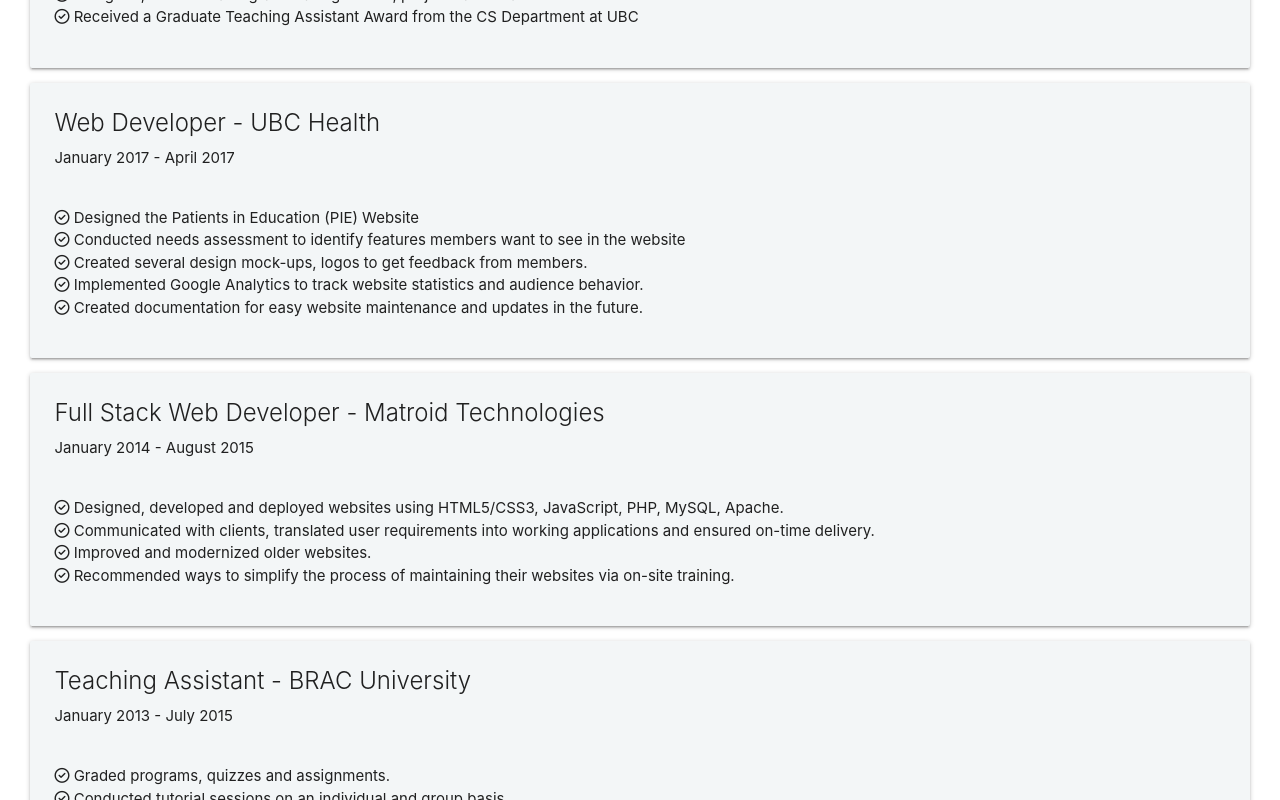
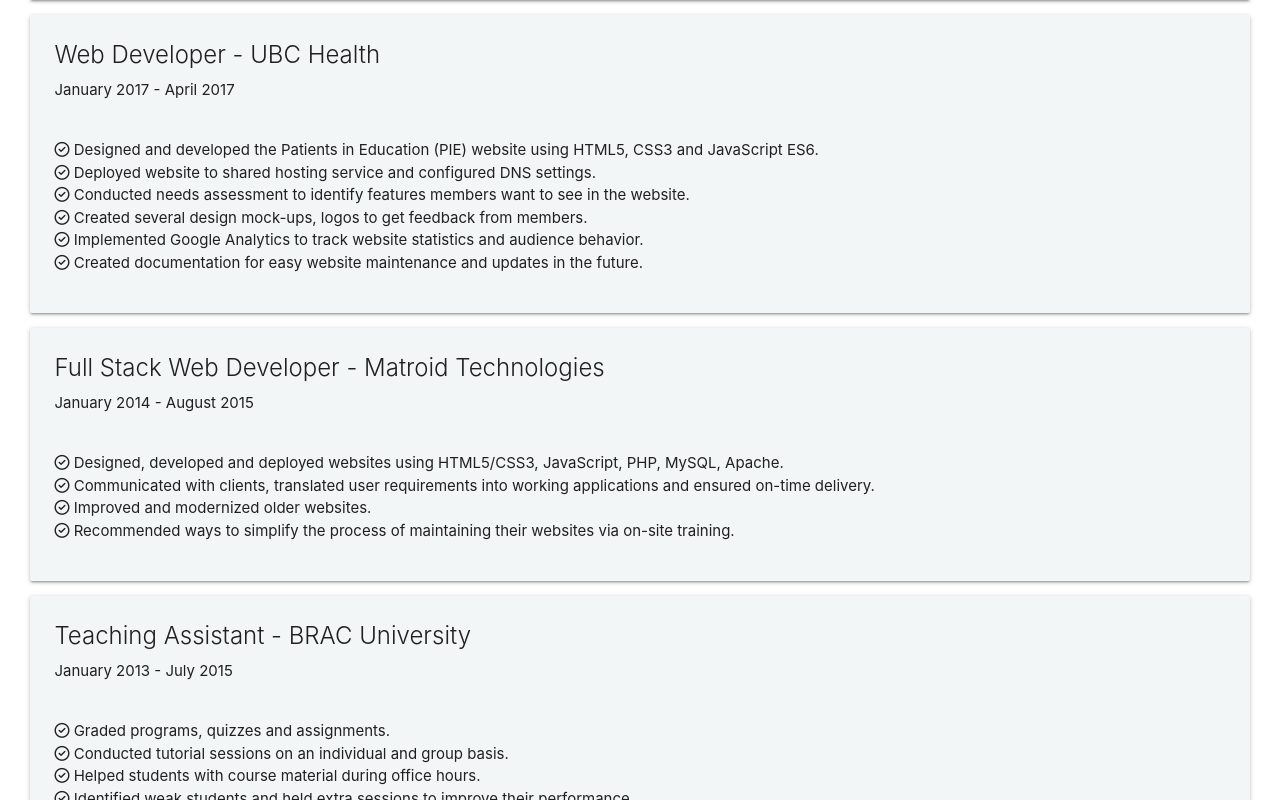
Before and after one commit to adnanreza/personal-site, a React (Create React App) app: page /Resume in a window 1280 px wide. Shown: the part 1380-2180 px from the top of the page. Built offline with nearby package versions, Linux system fonts and the light colour scheme; the HTML template or start-up script is replaced by a standard one.

Commit message:
Added periods after sentences

```diff
--- a/src/components/pages/Experience.js
+++ b/src/components/pages/Experience.js
@@ -11,17 +11,18 @@
     'Documented database schemas and business logic using ER diagrams and flowcharts.'
   ];
   const accomplishmentsWDUBC = [
-    'Designed the Patients in Education (PIE) Website',
-    'Conducted needs assessment to identify features members want to see in the website',
+    'Designed and developed the Patients in Education (PIE) website using HTML5, CSS3 and JavaScript ES6.',
+    'Deployed website to shared hosting service and configured DNS settings.',
+    'Conducted needs assessment to identify features members want to see in the website.',
     'Created several design mock-ups, logos to get feedback from members.',
     'Implemented Google Analytics to track website statistics and audience behavior.',
     'Created documentation for easy website maintenance and updates in the future.'
   ];
   const accomplishmentsWDUBC2 = [
-    'Performed comprehensive internal assessment of existing CALP websites',
+    'Performed comprehensive internal assessment of existing CALP websites.',
     'Recommended ways to reduce hosting costs by streamlining the number of hosting providers based on the bandwidth and technology stack needs of each project.',
     'Developed online case studies based on designs provided by CALP researchers.',
-    'Maintained existing CALP websites'
+    'Maintained existing CALP websites.'
   ];
   const accomplishmentsMT = [
     'Designed, developed and deployed websites using HTML5/CSS3, JavaScript, PHP, MySQL, Apache.',
--- a/src/components/pages/Resume.js
+++ b/src/components/pages/Resume.js
@@ -29,8 +29,7 @@
   );
   const summary = [
     'Full stack software engineer with 2 years of professional experience in several programming languages, frameworks, and environments.',
-    'Skilled in translating business requirements into robust technical solutions that are delivered on time.',
-    'Currently seeking a position working with the latest JavaScript web stack, including React/Redux/GraphQL Node.js, Express, MongoDB, PostgreSQL/MySQL.'
+    'Skilled in translating business requirements into robust technical solutions that are delivered on time.'
   ];
   const clientSide = 'JavaScript ES6, React, Redux, HTML5, CSS3, SASS';
   const serverSide = 'Java, PHP, Python, Node.js, Express.js, REST, MVC';
@@ -45,16 +44,17 @@
     'Documented database schemas and business logic using ER diagrams and flowcharts.'
   ];
   const accomplishmentsWDUBC = [
-    'Designed the Patients in Education (PIE) Website',
-    'Conducted needs assessment to identify features members want to see in the website',
+    'Designed and developed the Patients in Education (PIE) website using HTML5, CSS3 and JavaScript ES6.',
+    'Deployed website to shared hosting service and configured DNS settings.',
+    'Conducted needs assessment to identify features members want to see in the website.',
     'Created several design mock-ups, logos to get feedback from members.',
     'Implemented Google Analytics to track website statistics and audience behavior.',
     'Created documentation for easy website maintenance and updates in the future.'
   ];
   const accomplishmentsGTA = [
-    'Designed, ran and managed laboratory and tutorial sessions',
-    'Designed, reviewed and graded assignments, projects and exams',
-    'Received a Graduate Teaching Assistant Award from the CS Department at UBC'
+    'Designed, ran and managed laboratory and tutorial sessions.',
+    'Designed, reviewed and graded assignments, projects and exams.',
+    'Received a Graduate Teaching Assistant Award from the CS Department at UBC.'
   ];
   const accomplishmentsMT = [
     'Designed, developed and deployed websites using HTML5/CSS3, JavaScript, PHP, MySQL, Apache.',
@@ -64,10 +64,10 @@
   ];
   const accomplishmentsTABRAC = [
     'Graded programs, quizzes and assignments.',
-    'Conducted tutorial sessions on an individual and group basis',
+    'Conducted tutorial sessions on an individual and group basis.',
     'Helped students with course material during office hours.',
-    'Identified weak students and held extra sessions to improve their performance',
-    'Discussed advanced topics not covered in lectures'
+    'Identified weak students and held extra sessions to improve their performance.',
+    'Discussed advanced topics not covered in lectures.'
   ];
 
   return (
```
